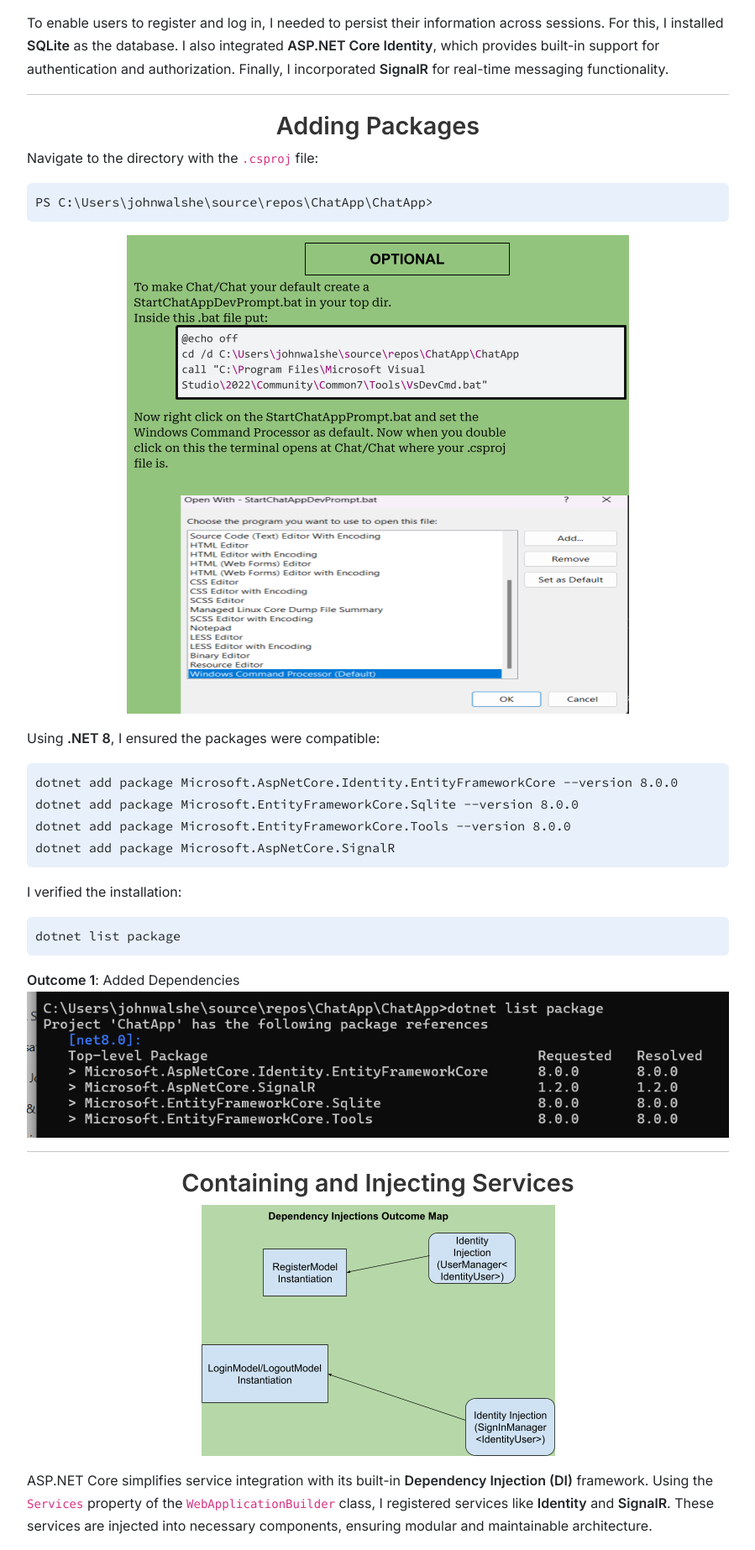
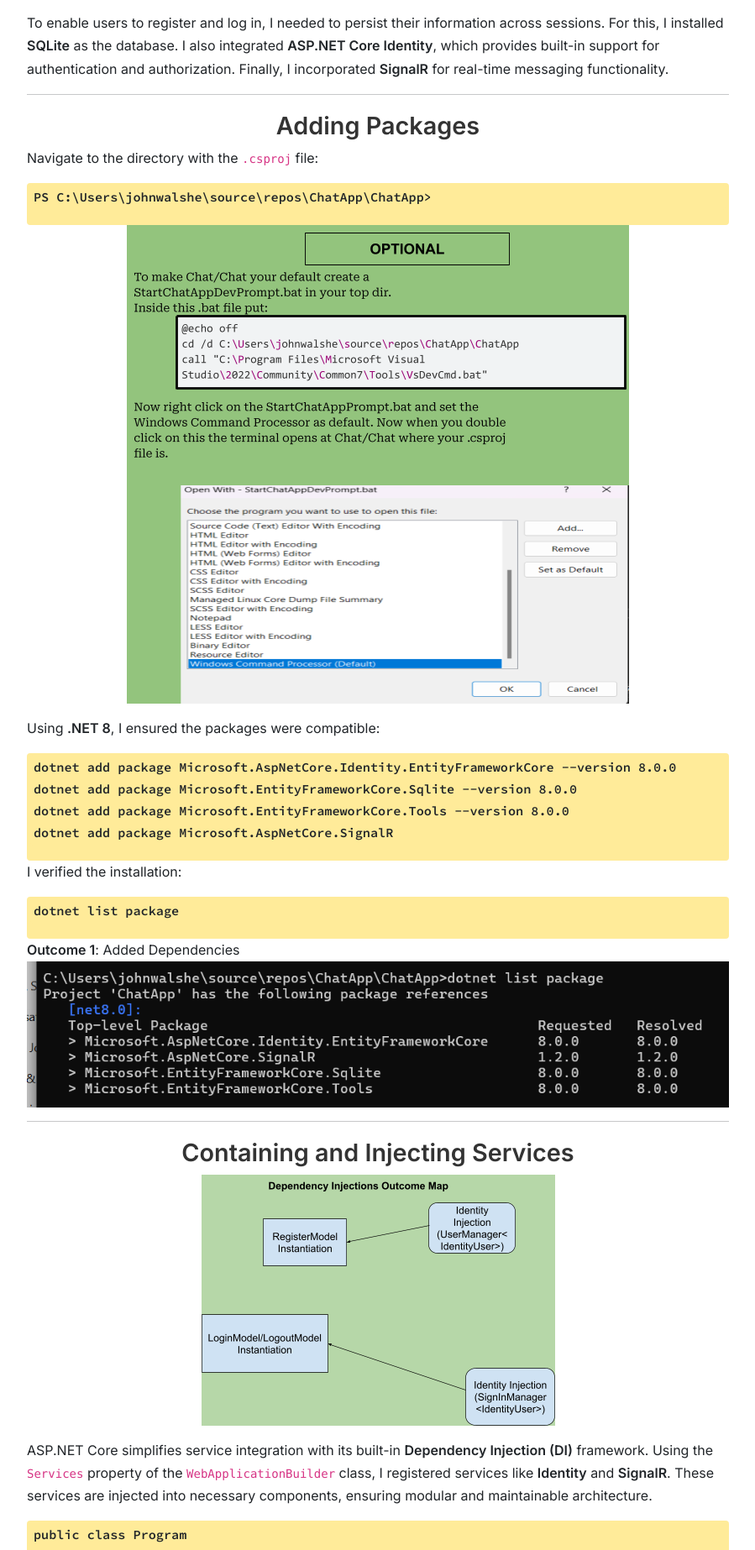
Before and after one commit to JWalshe86/ChatApp, a Jekyll site: the page built from docs/Index.md, in a window 1280 px wide. Shown: the part 2302-4148 px from the top of the page at 84% size, without its empty margins (190-1089 px from the left). Built offline with Jekyll 4.4.1, drawn with Linux system fonts in a browser that asks for light colours; our own code applies the rules of GitHub Pages for plain Markdown files.

Commit message:
Update custom.css

```diff
--- a/docs/assets/css/custom.css
+++ b/docs/assets/css/custom.css
@@ -187,3 +187,9 @@
 button.copy-button:hover {
     background: #0056b3;
 }
+.highlight {
+    background-color: #ffeb99; /* Light yellow */
+    font-weight: bold;
+    padding: 2px 4px;
+    border-radius: 4px;
+}
```
